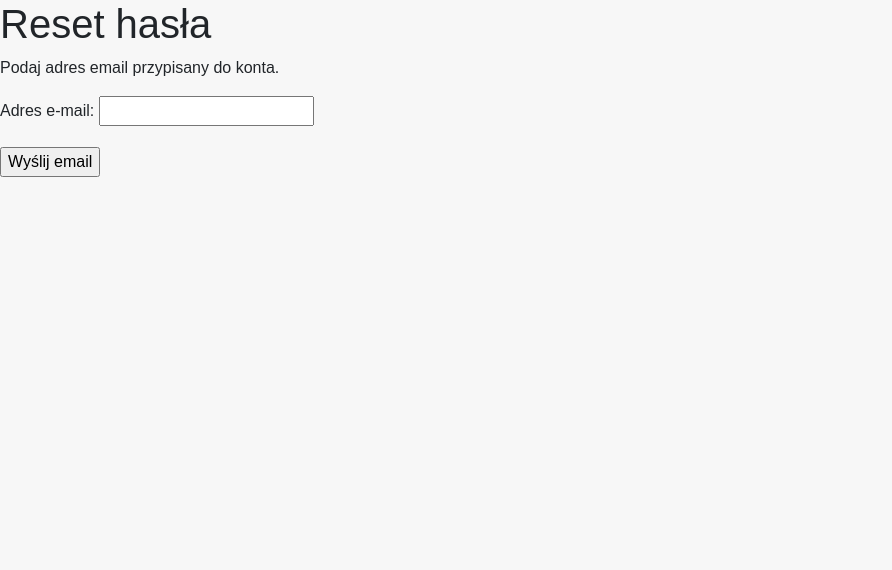
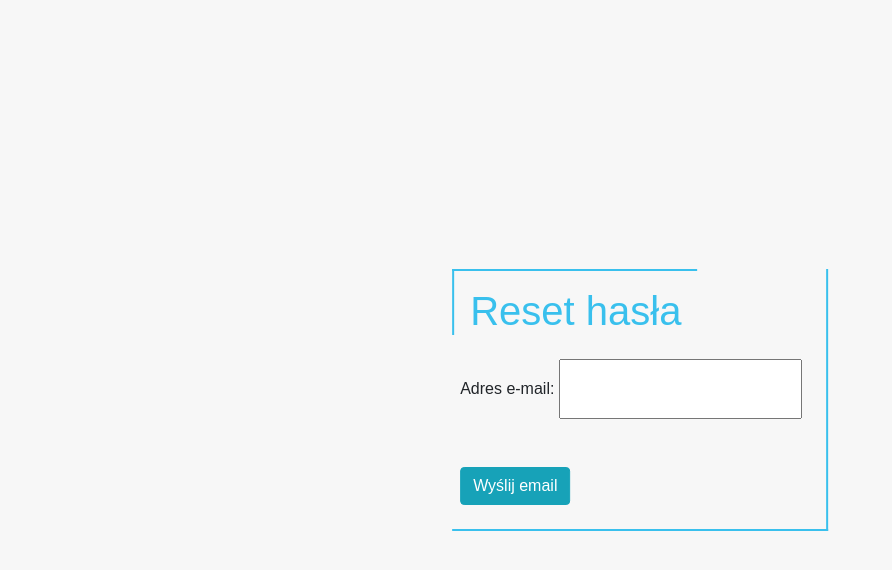
Before and after one commit to MichalM99/System-wspomagajacy-tworzenie-planow-zajec, a Django app: page /password_reset/ in a window 1280 px wide. Shown: the top 570 px of the page, without its empty margins (0-892 px from the left). Run offline with Django 4.2, Linux system fonts and the light colour scheme; some libraries are stand-ins or nearby versions.

Commit message:
Bootstrap/font

```diff
--- a/static/css/registration/login.css
+++ b/static/css/registration/login.css
@@ -8,10 +8,26 @@
 }
 .login-input {
   padding: 1rem;
+  margin-top: 0.5rem;
   margin-bottom: 1rem;
   margin-right: 1rem;
 }
 
 h1 {
+  display: inline-block;
+  padding: 1rem 1rem 0 1rem;
   color: #39C0ED;
+  border-left: 2px solid #39C0ED;
+  border-top: 2px solid #39C0ED;
 }
+
+#id_email {
+  padding: 1rem;
+  margin-top: 0.5rem;
+  margin-bottom: 1rem;
+  margin-right: 1rem;
+}
+
+p {
+  padding: 0.5rem;
+}
--- a/templates/registration/password_reset_complete.html
+++ b/templates/registration/password_reset_complete.html
@@ -1,6 +1,12 @@
 {% extends "base.html" %}
 
 {% block title %}Resetowanie hasła{% endblock %}
+{% load static %}
+
+{% block css %}
+    <link rel="stylesheet" href="{% static "css/registration/login.css" %}" type="text/css" />
+{% endblock %}
+
 {% block content %}
 <h1>Resetowanie hasła</h1>
 <p>Nowe hasło zostało zdefiniowane, możesz się <a href="{% url "login" %}">zalogować</a>.</p>
--- a/templates/registration/password_reset_form.html
+++ b/templates/registration/password_reset_form.html
@@ -1,13 +1,18 @@
 {% extends "base.html" %}
 
 {% block title %} Resetowanie hasła {% endblock %}
+{% load static %}
+
+{% block css %}
+    <link rel="stylesheet" href="{% static "css/registration/login.css" %}" type="text/css" />
+{% endblock %}
+
 
 {% block content %}
 <h1>Reset hasła</h1>
-<p>Podaj adres email przypisany do konta.</p>
 <form action="." method="post">
     {{ form.as_p }}
-    <p><input type="submit" value="Wyślij email"></p>
+    <p><input class="btn btn-info" type="submit" value="Wyślij email"></p>
     {% csrf_token %}
 </form>
 {% endblock %}
```
Also changed, not shown: templates/registration/password_reset_confirm.html (+6 -1 lines).
